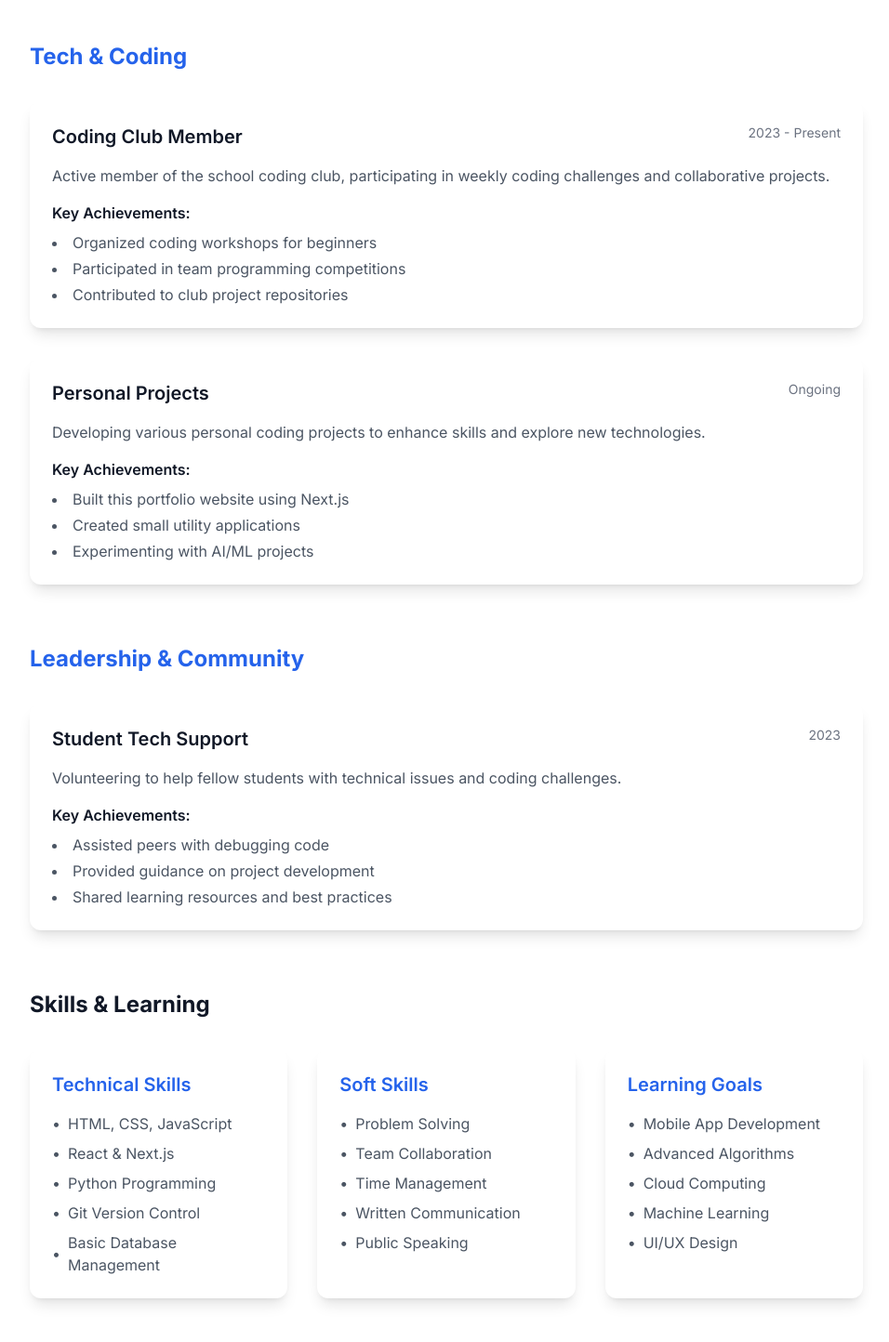
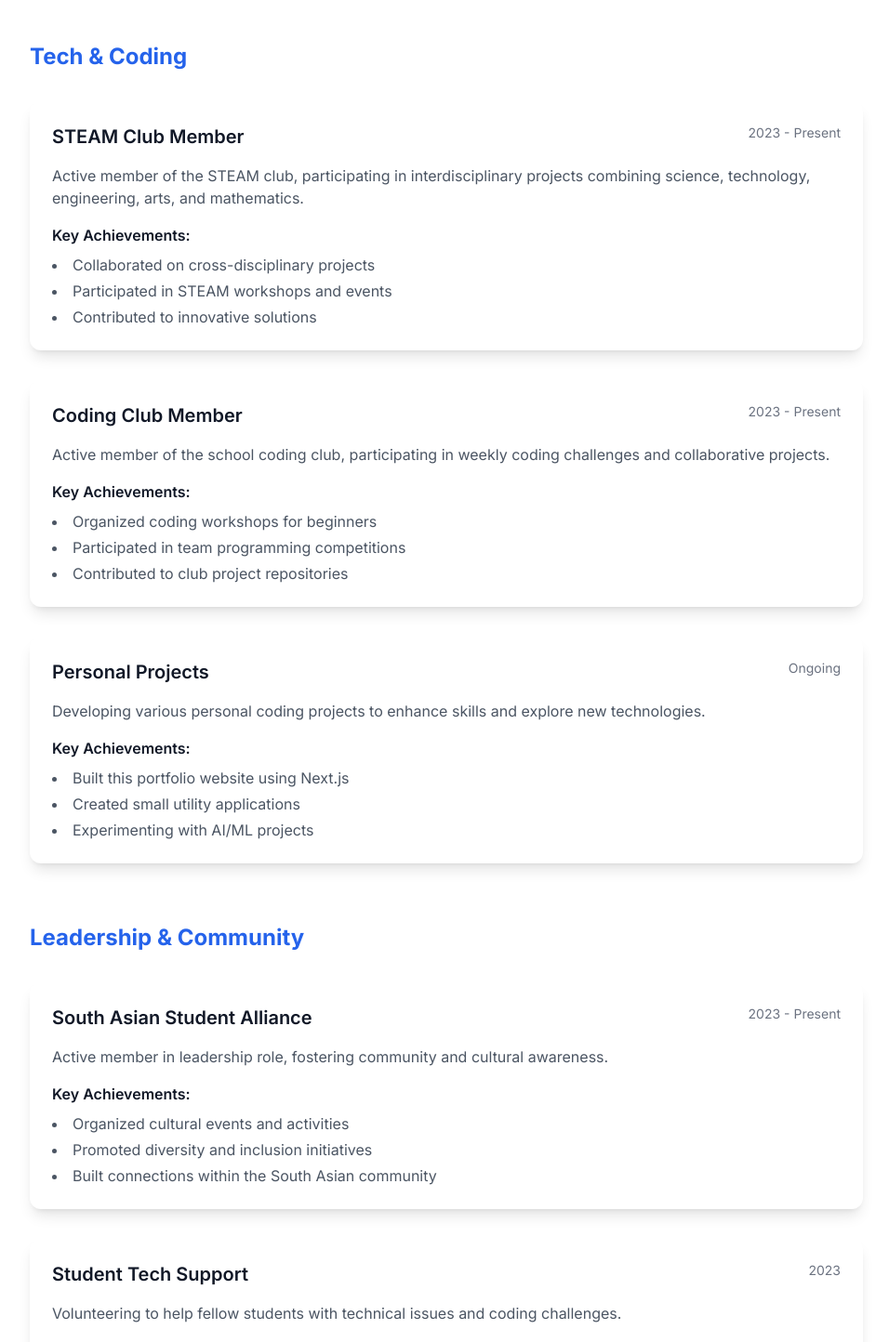
Before and after one commit to IshaanD-RX6600/IshaanDhiman, a Next.js app: page /activities in a window 1280 px wide. Shown: the part 260-1704 px from the top of the page at 93% size, without its empty margins (160-1116 px from the left). Built offline with nearby package versions, Linux system fonts and the light colour scheme.

Commit message:
made some changes

```diff
--- a/src/app/activities/page.tsx
+++ b/src/app/activities/page.tsx
@@ -10,6 +10,16 @@ export default function ActivitiesPage() {
     {
       category: 'Tech & Coding',
       items: [
+        {
+          title: 'STEAM Club Member',
+          period: '2023 - Present',
+          description: 'Active member of the STEAM club, participating in interdisciplinary projects combining science, technology, engineering, arts, and mathematics.',
+          achievements: [
+            'Collaborated on cross-disciplinary projects',
+            'Participated in STEAM workshops and events',
+            'Contributed to innovative solutions'
+          ]
+        },
         {
           title: 'Coding Club Member',
           period: '2023 - Present',
@@ -35,6 +45,16 @@ export default function ActivitiesPage() {
     {
       category: 'Leadership & Community',
       items: [
+        {
+          title: 'South Asian Student Alliance',
+          period: '2023 - Present',
+          description: 'Active member in leadership role, fostering community and cultural awareness.',
+          achievements: [
+            'Organized cultural events and activities',
+            'Promoted diversity and inclusion initiatives',
+            'Built connections within the South Asian community'
+          ]
+        },
         {
           title: 'Student Tech Support',
           period: '2023',
```
